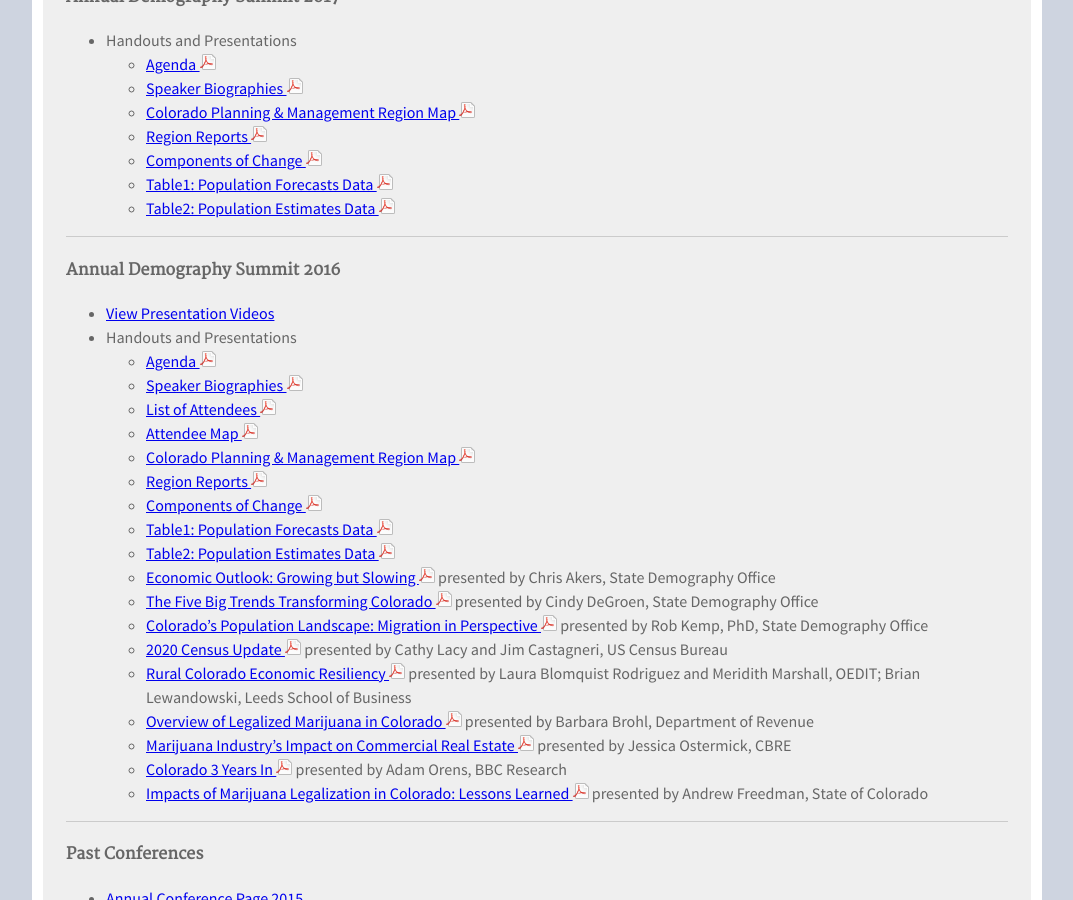
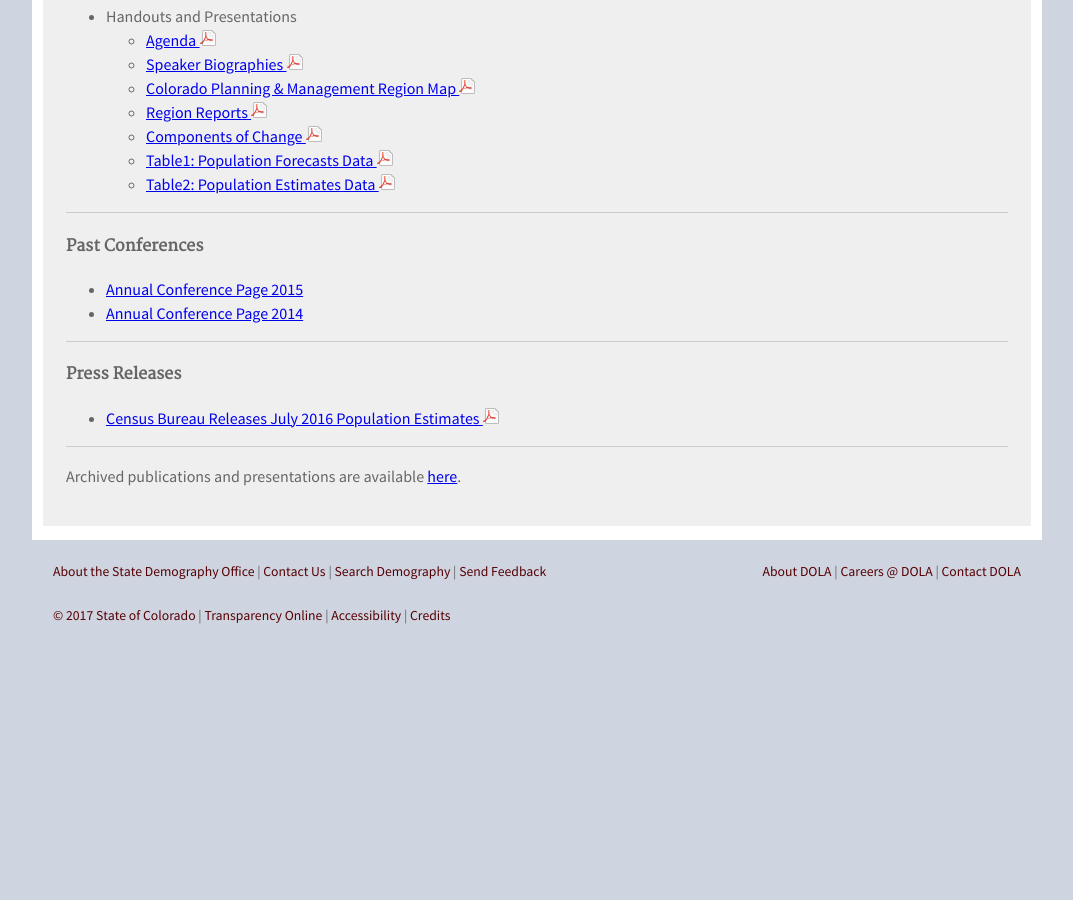
Before and after one commit to TBleess/Website_New, a Jekyll site: the page built from pages/9_Not_in_Menu/publications-and-presentations.md, in a window 1280 px wide and 900 px high, scrolled down 1498 px. Shown: the whole window, without its empty margins (103-1176 px from the left). Built offline with Jekyll 4.4.1, drawn with Linux system fonts in a browser that asks for light colours; after the commit the page ends 2146 px from its top, so only the background shows below that; some of the changed text lies outside the part shown.

Commit message:
Archive 2016 Annual Summit

```diff
--- a/pages/9_Not_in_Menu/publications-and-presentations.md
+++ b/pages/9_Not_in_Menu/publications-and-presentations.md
@@ -18,7 +18,7 @@ published: true
 
 [Infographics](/demography/infographics#infographics) \| [Publications & Reports](#publications-and-reports) \| [Community Profiles](https://demography.dola.colorado.gov/community-profiles/) \| [Presentations](#presentations) \| [Thematic Maps](/gis/thematic-maps#thematic-maps) \| [GIS Data](/gis/gis-data#gis-data)
 
-[2017 Annual Demography Summit](#annual-demography-summit-2017) \|[2016 Annual Demography Summit](#annual-demography-summit-2016) \| [Past Conferences](#past-conferences)\| [Press Releases](#press-releases) \| [Archived Publications and Presentations](/demography/archived-publications-and-presentations#archived-publications-and-presentations)
+[2017 Annual Demography Summit](#annual-demography-summit-2017) \|[Past Conferences](#past-conferences)\| [Press Releases](#press-releases) \| [Archived Publications and Presentations](/demography/archived-publications-and-presentations#archived-publications-and-presentations)
 
 </div>
 
@@ -81,33 +81,6 @@ We've moved all of our profiles to their own page, which can be found [here.](ht
   - [Table2: Population Estimates Data ![pdf](/images/page_white_acrobat.png 'download pdf file')](https://drive.google.com/uc?export=download&id=0B2FMBVetYCVCM09WS3pVVFdWdHc)
 
 
-- - -
-
-#### Annual Demography Summit 2016
-
-- [View Presentation Videos](https://demography.dola.colorado.gov/demography/annual-demography-summit-2016/)
-- Handouts and Presentations
-  - [Agenda ![pdf](/images/page_white_acrobat.png 'download pdf file')](https://drive.google.com/uc?export=download&id=0ByjImPUKASTTajBIaDNkZkVaQ1k)
-  - [Speaker Biographies ![pdf](/images/page_white_acrobat.png 'download pdf file')](https://drive.google.com/uc?export=download&id=0ByjImPUKASTTX3FXZlEtOHA5aDg)
-  - [List of Attendees ![pdf](/images/page_white_acrobat.png 'download pdf file')](https://drive.google.com/uc?export=download&id=0ByjImPUKASTTTzlLWGtMRVJrNms)
-  - [Attendee Map ![pdf](/images/page_white_acrobat.png 'download pdf file')](https://drive.google.com/uc?export=download&id=0ByjImPUKASTTSEtuNFlRTzByWkk)
-  - [Colorado Planning & Management Region Map ![pdf](/images/page_white_acrobat.png 'download pdf file')](https://drive.google.com/uc?export=download&id=0ByjImPUKASTTU1c3ejVCei1tRTQ)
-  - [Region Reports ![pdf](/images/page_white_acrobat.png 'download pdf file')](https://drive.google.com/uc?export=download&id=0ByjImPUKASTTMEhZeXNZNjZacmM)
-  - [Components of Change ![pdf](/images/page_white_acrobat.png 'download pdf file')](https://drive.google.com/uc?export=download&id=0ByjImPUKASTTSTZOeU1VcTNCQlk)
-  - [Table1: Population Forecasts Data ![pdf](/images/page_white_acrobat.png 'download pdf file')](https://drive.google.com/uc?export=download&id=0ByjImPUKASTTbl9nVFdqSEpzMDg)
-  - [Table2: Population Estimates Data ![pdf](/images/page_white_acrobat.png 'download pdf file')](https://drive.google.com/uc?export=download&id=0ByjImPUKASTTSzRZT2tqWHFqNHM)
-  - [Economic Outlook: Growing but Slowing ![pdf](/images/page_white_acrobat.png 'download pdf file')](https://drive.google.com/uc?export=download&id=0ByjImPUKASTTSlc3bFpNTzJ0bjg) presented by Chris Akers, State Demography Office
-  - [The Five Big Trends Transforming Colorado ![pdf](/images/page_white_acrobat.png 'download pdf file')](https://drive.google.com/uc?export=download&id=0ByjImPUKASTTeEp5cm9XcllGYnc) presented by Cindy DeGroen, State Demography Office
-  - [Colorado's Population Landscape: Migration in Perspective ![pdf](/images/page_white_acrobat.png 'download pdf file')](https://drive.google.com/uc?export=download&id=0ByjImPUKASTTNDJtUWlmRkh4WDA) presented by Rob Kemp, PhD, State Demography Office
-  - [2020 Census Update ![pdf](/images/page_white_acrobat.png 'download pdf file')](https://drive.google.com/uc?export=download&id=0ByjImPUKASTTWDBXX19hT0ZUSmc) presented by Cathy Lacy and Jim Castagneri, US Census Bureau
-  - [Rural Colorado Economic Resiliency ![pdf](/images/page_white_acrobat.png 'download pdf file')](https://drive.google.com/uc?export=download&id=0ByjImPUKASTTY3QyV0VaLVR6STQ) presented by Laura Blomquist Rodriguez and Meridith Marshall, OEDIT; Brian Lewandowski, Leeds School of Business
-   - [Overview of Legalized Marijuana in Colorado ![pdf](/images/page_white_acrobat.png 'download pdf file')](https://drive.google.com/uc?export=download&id=0ByjImPUKASTTZ3VqT0hRU05YcFk) presented by Barbara Brohl, Department of Revenue
-    - [Marijuana Industry's Impact on Commercial Real Estate ![pdf](/images/page_white_acrobat.png 'download pdf file')](https://drive.google.com/uc?export=download&id=0ByjImPUKASTTUjBRSVRuc0NaZ28) presented by Jessica Ostermick, CBRE
-    - [Colorado 3 Years In ![pdf](/images/page_white_acrobat.png 'download pdf file')](https://drive.google.com/uc?export=download&id=0ByjImPUKASTTNGMwOGRnVEExV2c) presented by Adam Orens, BBC Research
-   - [Impacts of Marijuana Legalization in Colorado: Lessons Learned ![pdf](/images/page_white_acrobat.png 'download pdf file')](https://drive.google.com/uc?export=download&id=0ByjImPUKASTTbUxtdDhmdUM1VEE) presented by Andrew Freedman, State of Colorado
-
-
-
 ---
 
 #### Past Conferences
```
